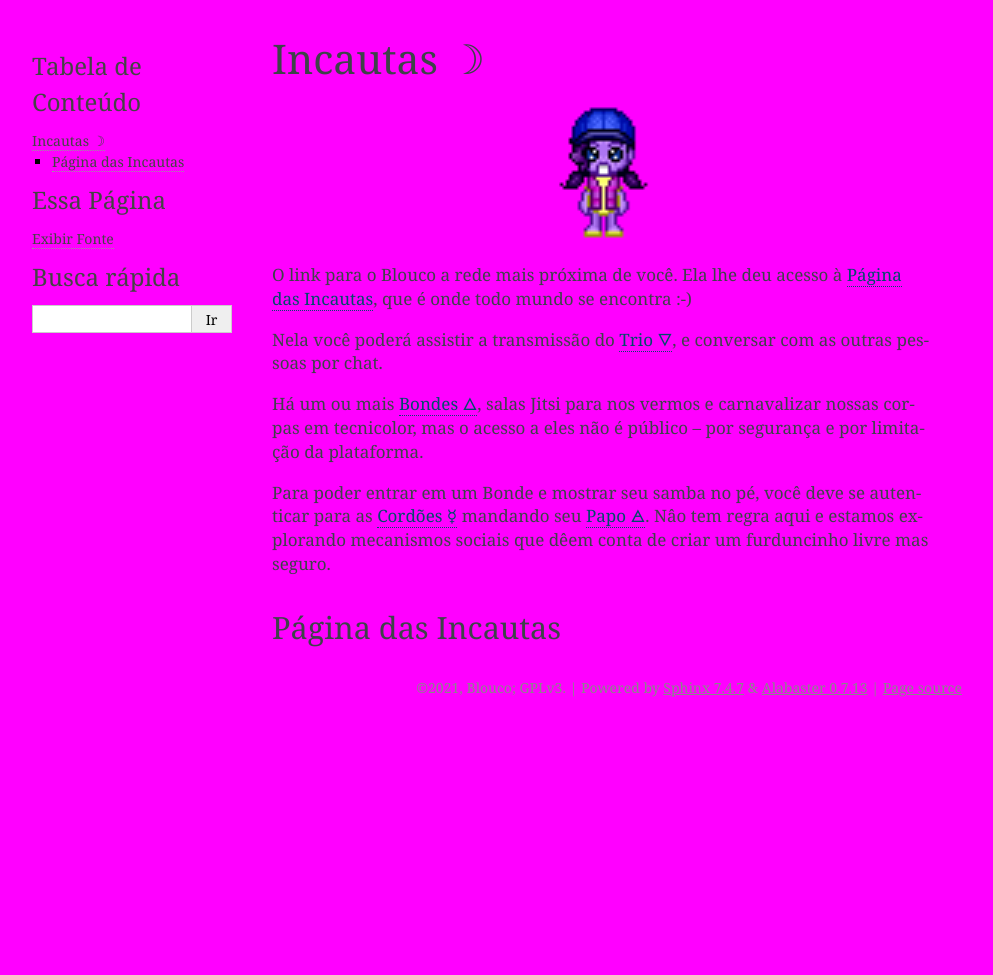
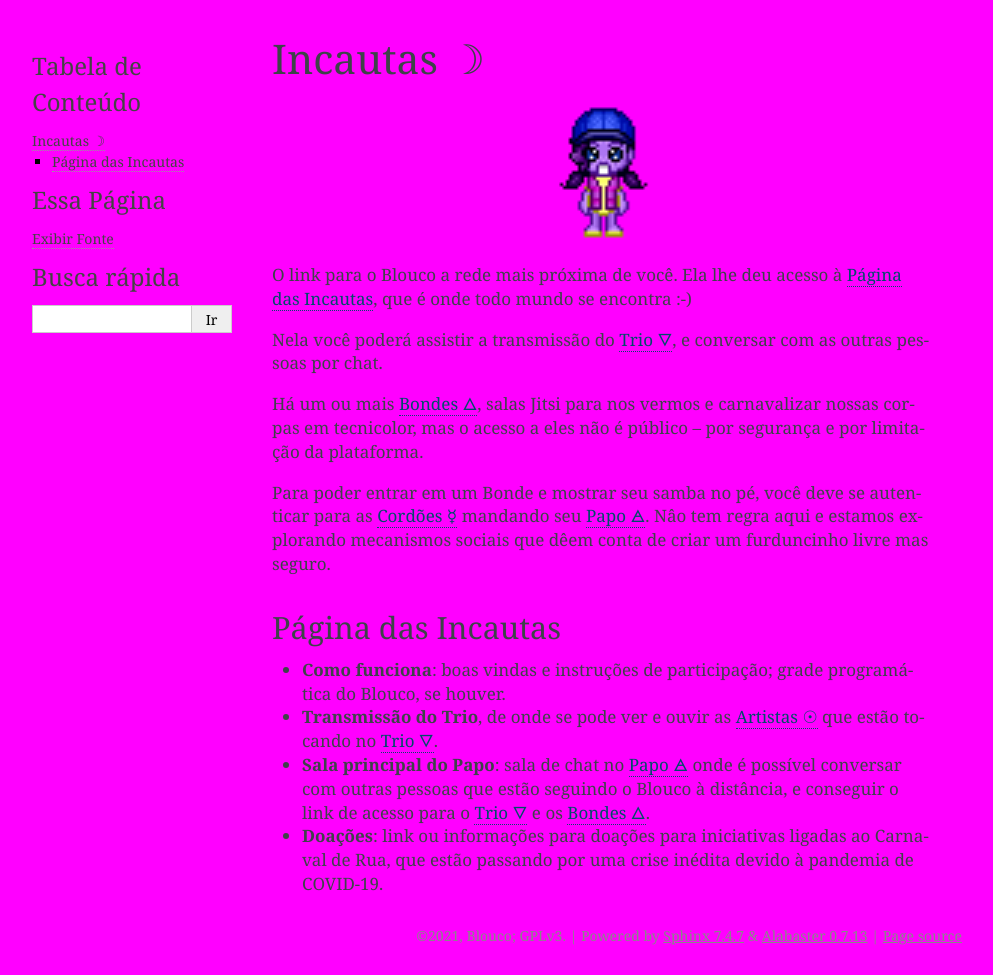
Before and after one commit to blouco/openblouco, a Sphinx documentation site: the page built from docs/divindades/incautas.rst, in a window 1280 px wide. Shown: the whole page, without its empty margins (148-1141 px from the left). Built offline with Sphinx 7.4.7, drawn with Linux system fonts in a browser that asks for light colours; before the commit the page ends 900 px from its top, so only the background shows below that.

Commit message:
Traz elementos da Rua para Pág Incautas

```diff
--- a/docs/divindades/incautas.rst
+++ b/docs/divindades/incautas.rst
@@ -20,3 +20,11 @@ Para poder entrar em um Bonde e mostrar seu samba no pé, você deve se autentic
 
 Página das Incautas
 -------------------
+
+- **Como funciona**: boas vindas e instruções de participação; grade programática do Blouco, se houver.
+
+- **Transmissão do Trio**, de onde se pode ver e ouvir as :ref:`Artistas` que estão tocando no :ref:`Trio`.
+
+- **Sala principal do Papo**: sala de chat no :ref:`Papo` onde é possível conversar com outras pessoas que estão seguindo o Blouco à distância, e conseguir o link de acesso para o :ref:`Trio` e os :ref:`Bondes`.
+
+- **Doações**: link ou informações para doações para iniciativas ligadas ao Carnaval de Rua, que estão passando por uma crise inédita devido à pandemia de COVID-19.
```
